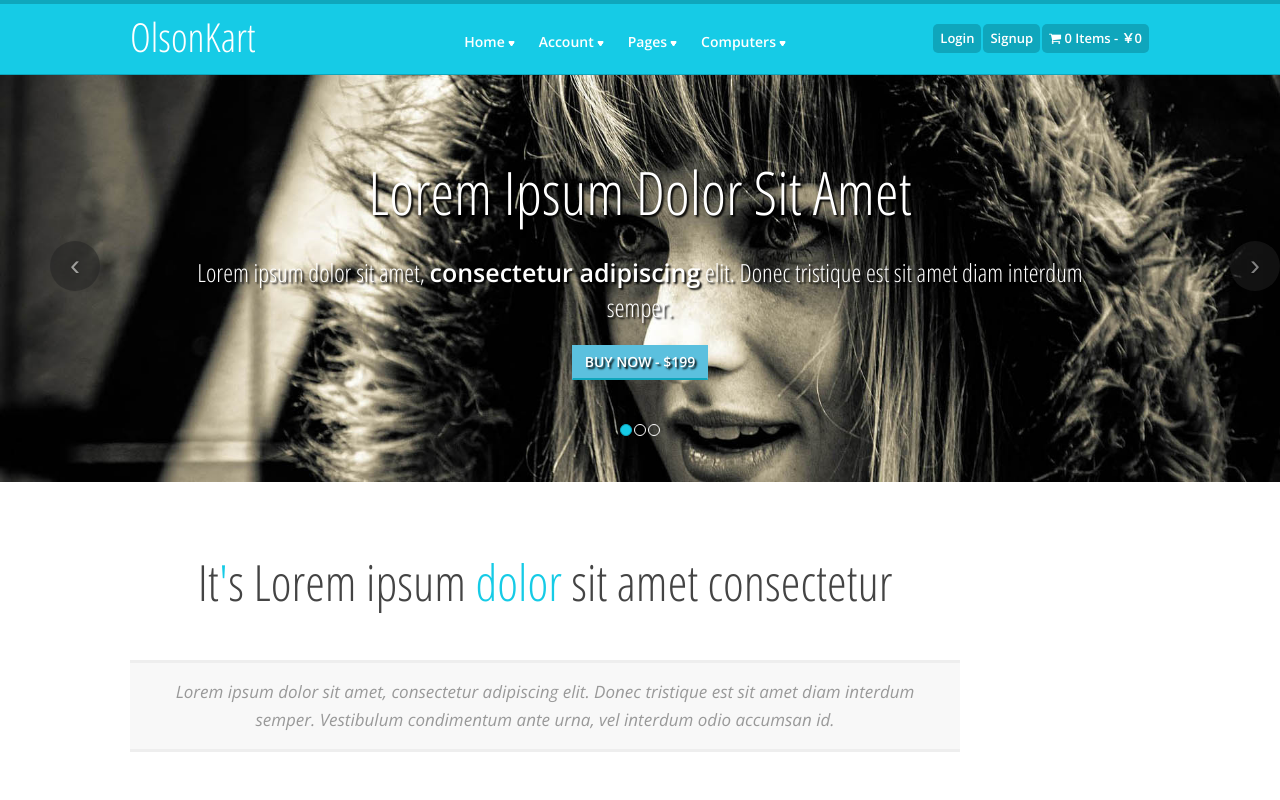
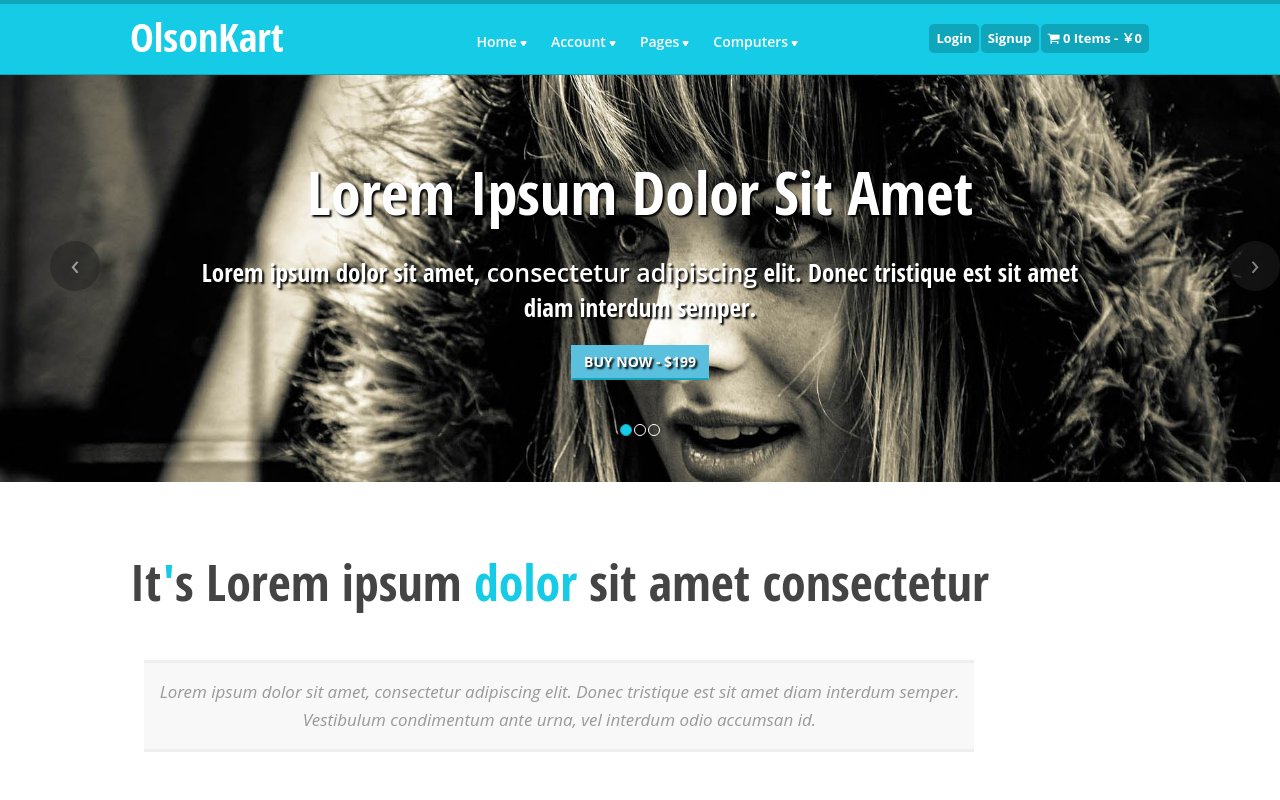
Before and after one commit to Invincible-Keen/olsonkart, a React (Create React App) app: page / in a window 1280 px wide. Shown: the top 800 px of the page. Built offline with nearby package versions, Linux system fonts and the light colour scheme.

Commit message:
handle https

```diff
--- a/src/style.css
+++ b/src/style.css
@@ -2,8 +2,8 @@
 Designed by : Keen
 ************************/
 /* Fonts */
-@import url(https://fonts.googleapis.com/css?family=Open+Sans:400italic,600italic,400,600);
-@import url(https://fonts.googleapis.com/css?family=Open+Sans+Condensed:300);
+/*@import url(https://fonts.googleapis.com/css?family=Open+Sans:400italic,600italic,400,600);
+@import url(https://fonts.googleapis.com/css?family=Open+Sans+Condensed:300);*/
 
 /* Basic CSS starts */
 
```
